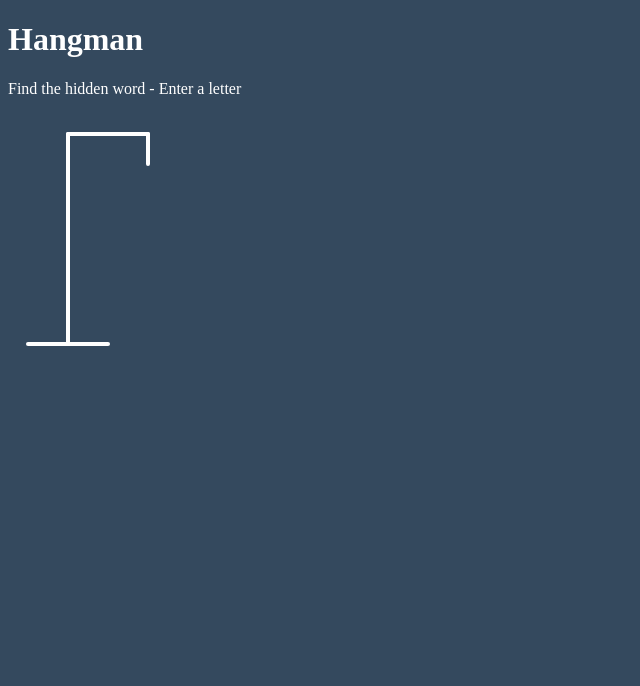
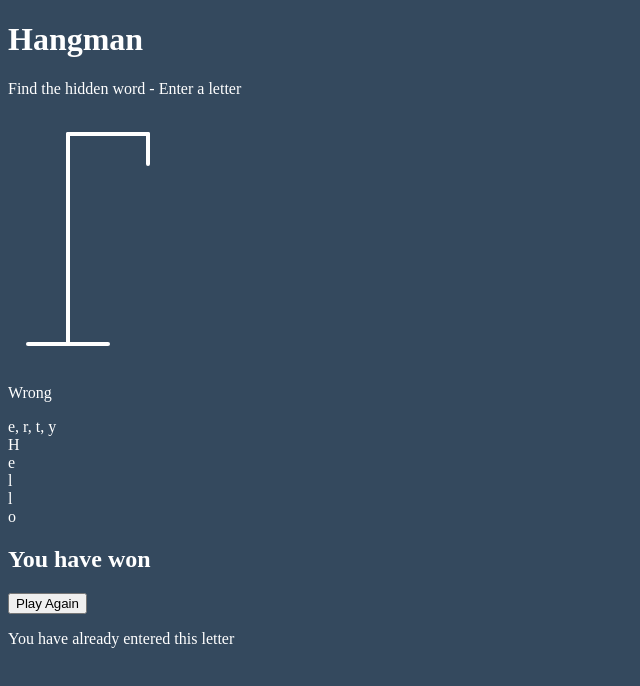
Before and after one commit to GabeValdivia/hangman, a plain HTML site: page index.html in a window 1280 px wide. Shown: the whole page, without its empty margins (0-640 px from the left). Drawn offline with Linux system fonts and the light colour scheme.

Commit message:
Finish HTML for letter guesses, messages, win/lose message

```diff
--- a/index.html
+++ b/index.html
@@ -28,6 +28,34 @@
 			<line x1="140" y1="150" x2="120" y2="180" class="figure-part"/>
 			<line x1="140" y1="150" x2="160" y2="180" class="figure-part"/>
 		</svg>
+
+		<div class="wrong-letters-container">
+			<div id="wrong-letters">
+				<p>Wrong</p>
+				<span>e, r, t, y</span>
+			</div>
+		</div>
+
+		<div class="word" id="word">
+			<div class="letter">H</div>
+			<div class="letter">e</div>
+			<div class="letter">l</div>
+			<div class="letter">l</div>
+			<div class="letter">o</div>
+		</div>
+	</div>
+
+	<!-- Container for final messages -->
+	<div class="popup-container" id="pop-up-container">
+		<div class="popup">
+			<h2 id="final-message">You have won</h2>
+			<button id="play-button">Play Again</button>
+		</div>
+	</div>
+
+	<!-- Notification -->
+	<div class="notification-container" id="notification-container">
+		<p>You have already entered this letter</p>
 	</div>
 	<script src="script.js"></script>
 </body>
```
